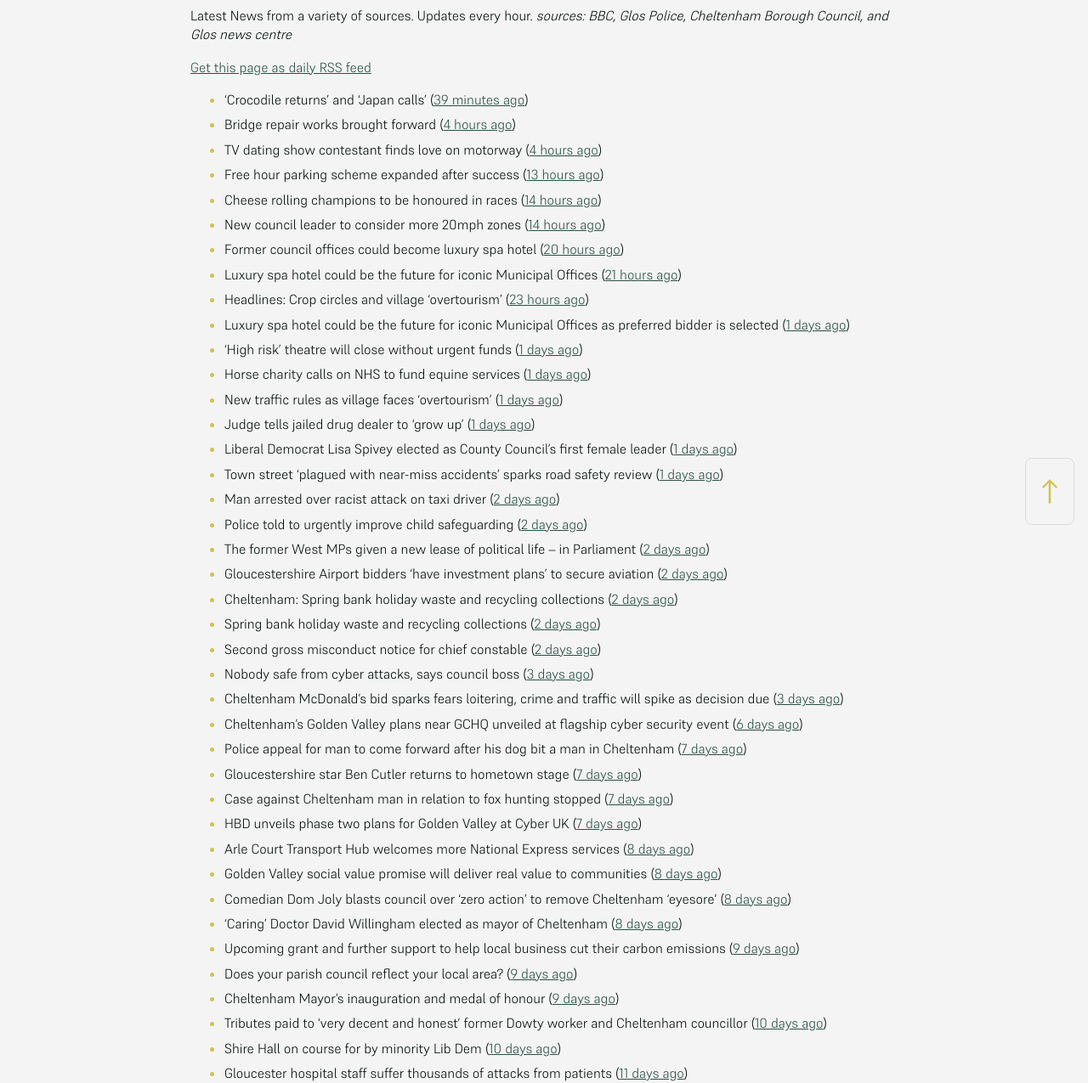
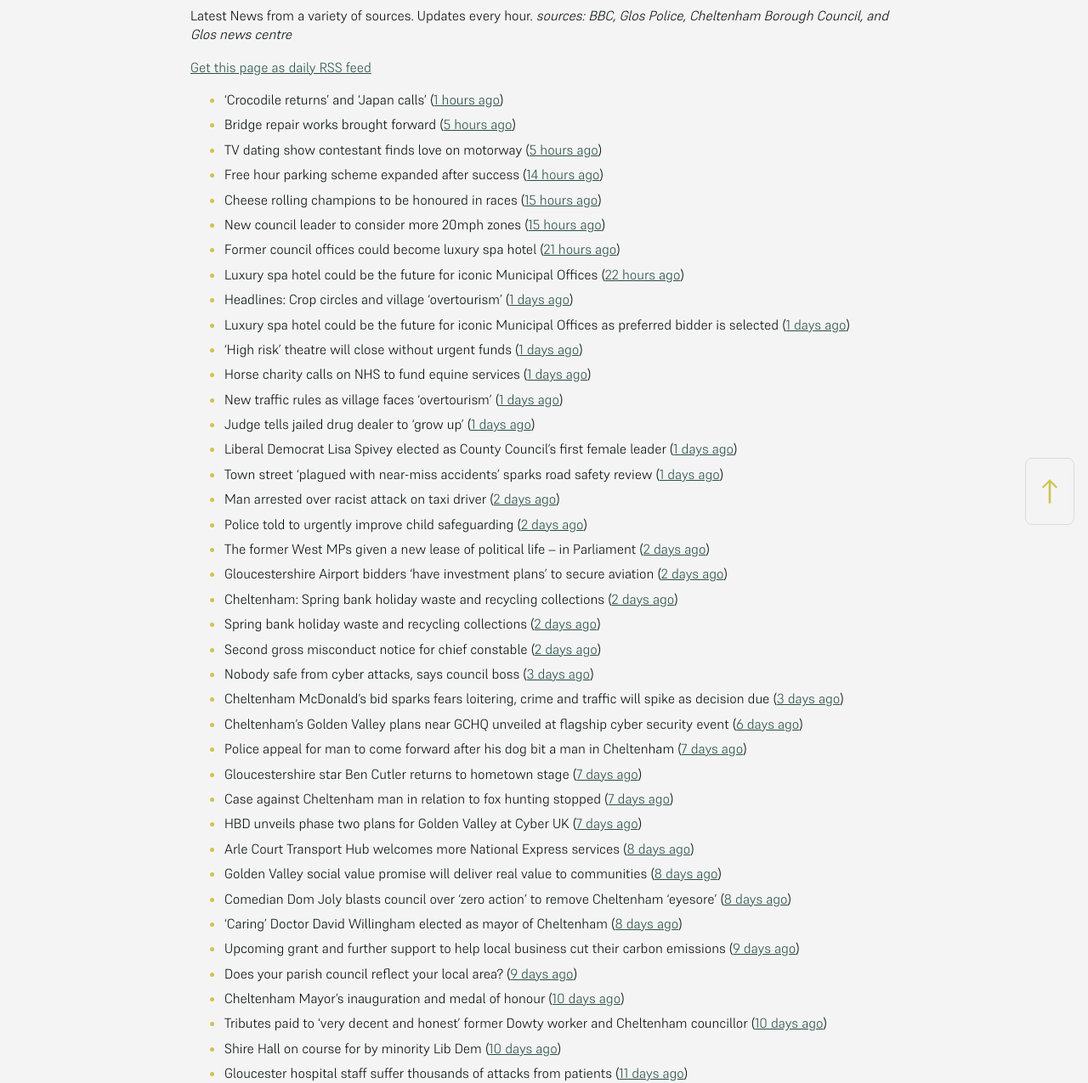
Before and after one commit to mat-0/cheltenham-open-data, a Jekyll site: the page built from _pages/news.md, in a window 1280 px wide. Shown: the part 266-1541 px from the top of the page at 85% size. Built offline with Jekyll 4.4.1, drawn with Linux system fonts in a browser that asks for light colours.

Commit message:
Updated 2025-05-23 10:58:14

```diff
--- a/_pages/news.md
+++ b/_pages/news.md
@@ -12,15 +12,15 @@ _sources: BBC, Glos Police, Cheltenham Borough Council, and Glos news centre_
 [Get this page as daily RSS feed](/daily.rss)
 
 <!-- news_marker starts -->
-- 'Crocodile returns' and 'Japan calls' ([39 minutes ago](https://www.bbc.com/news/articles/clynl44237wo))
-- Bridge repair works brought forward ([4 hours ago](https://www.bbc.com/news/articles/c8repy53ezyo))
-- TV dating show contestant finds love on motorway ([4 hours ago](https://www.bbc.com/news/articles/cn84y0wnz2po))
-- Free hour parking scheme expanded after success ([13 hours ago](https://www.bbc.com/news/articles/cd0l2kr32zeo))
-- Cheese rolling champions to be honoured in races ([14 hours ago](https://www.bbc.com/news/articles/cy8nkklvm9mo))
-- New council leader to consider more 20mph zones ([14 hours ago](https://www.bbc.com/news/articles/c1kvvdv71m4o))
-- Former council offices could become luxury spa hotel ([20 hours ago](https://www.bbc.com/news/articles/c4g6e60kdy1o))
-- Luxury spa hotel could be the future for iconic Municipal Offices ([21 hours ago](https://gloucesternewscentre.co.uk/luxury-spa-hotel-could-be-the-future-for-iconic-municipal-offices/))
-- Headlines: Crop circles and village 'overtourism' ([23 hours ago](https://www.bbc.com/news/articles/ckgrj59nqg5o))
+- 'Crocodile returns' and 'Japan calls' ([1 hours ago](https://www.bbc.com/news/articles/clynl44237wo))
+- Bridge repair works brought forward ([5 hours ago](https://www.bbc.com/news/articles/c8repy53ezyo))
+- TV dating show contestant finds love on motorway ([5 hours ago](https://www.bbc.com/news/articles/cn84y0wnz2po))
+- Free hour parking scheme expanded after success ([14 hours ago](https://www.bbc.com/news/articles/cd0l2kr32zeo))
+- Cheese rolling champions to be honoured in races ([15 hours ago](https://www.bbc.com/news/articles/cy8nkklvm9mo))
+- New council leader to consider more 20mph zones ([15 hours ago](https://www.bbc.com/news/articles/c1kvvdv71m4o))
+- Former council offices could become luxury spa hotel ([21 hours ago](https://www.bbc.com/news/articles/c4g6e60kdy1o))
+- Luxury spa hotel could be the future for iconic Municipal Offices ([22 hours ago](https://gloucesternewscentre.co.uk/luxury-spa-hotel-could-be-the-future-for-iconic-municipal-offices/))
+- Headlines: Crop circles and village 'overtourism' ([1 days ago](https://www.bbc.com/news/articles/ckgrj59nqg5o))
 - Luxury spa hotel could be the future for iconic Municipal Offices as preferred bidder is selected ([1 days ago](https://www.cheltenham.gov.uk/news/article/3014/luxury_spa_hotel_could_be_the_future_for_iconic_municipal_offices_as_preferred_bidder_is_selected))
 - 'High risk' theatre will close without urgent funds ([1 days ago](https://www.bbc.com/news/articles/cvgqqypywe1o))
 - Horse charity calls on NHS to fund equine services ([1 days ago](https://www.bbc.com/news/articles/cy8d927xllzo))
@@ -48,7 +48,7 @@ _sources: BBC, Glos Police, Cheltenham Borough Council, and Glos news centre_
 - ‘Caring’ Doctor David Willingham elected as mayor of Cheltenham ([8 days ago](https://gloucesternewscentre.co.uk/caring-doctor-david-willingham-elected-as-mayor-of-cheltenham/))
 - Upcoming grant and further support to help local business cut their carbon emissions ([9 days ago](https://www.cheltenham.gov.uk/news/article/3010/upcoming_grant_and_further_support_to_help_local_business_cut_their_carbon_emissions))
 - Does your parish council reflect your local area? ([9 days ago](https://www.cheltenham.gov.uk/news/article/3009/does_your_parish_council_reflect_your_local_area))
-- Cheltenham Mayor’s inauguration and medal of honour ([9 days ago](https://www.cheltenham.gov.uk/news/article/3008/cheltenham_mayors_inauguration_and_medal_of_honour))
+- Cheltenham Mayor’s inauguration and medal of honour ([10 days ago](https://www.cheltenham.gov.uk/news/article/3008/cheltenham_mayors_inauguration_and_medal_of_honour))
 - Tributes paid to ‘very decent and honest’ former Dowty worker and Cheltenham councillor ([10 days ago](https://gloucesternewscentre.co.uk/tributes-paid-to-very-decent-and-honest-former-dowty-worker-and-cheltenham-councillor/))
 - Shire Hall on course for by minority Lib Dem ([10 days ago](https://gloucesternewscentre.co.uk/shire-hall-on-course-for-by-minority-lib-dem/))
 - Gloucester hospital staff suffer thousands of attacks from patients ([11 days ago](https://gloucesternewscentre.co.uk/gloucester-hospital-staff-suffer-thousands-of-attacks-from-patients/))
```
Also changed, not shown: _data/flood.json (+5 -27 lines), _pages/fix-my-street.md (+4 -4 lines), index.md (+5 -5 lines).
